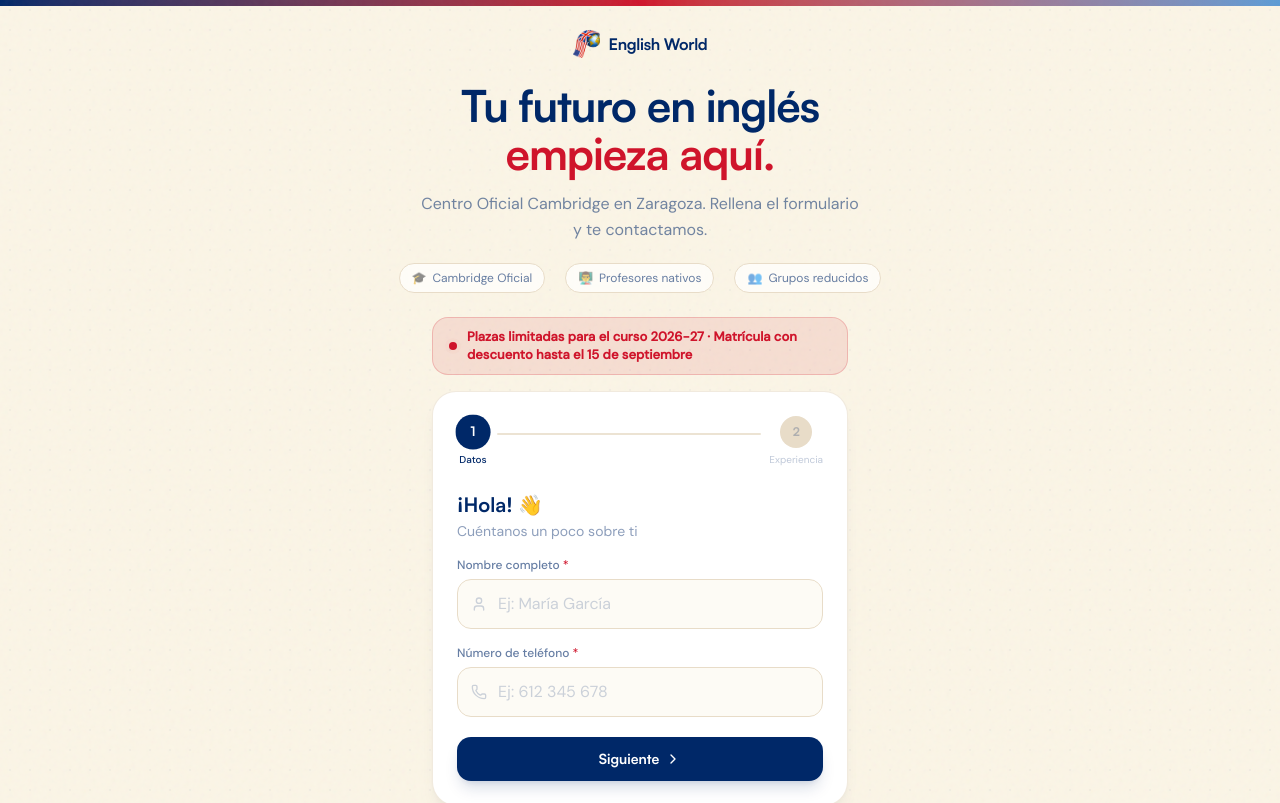
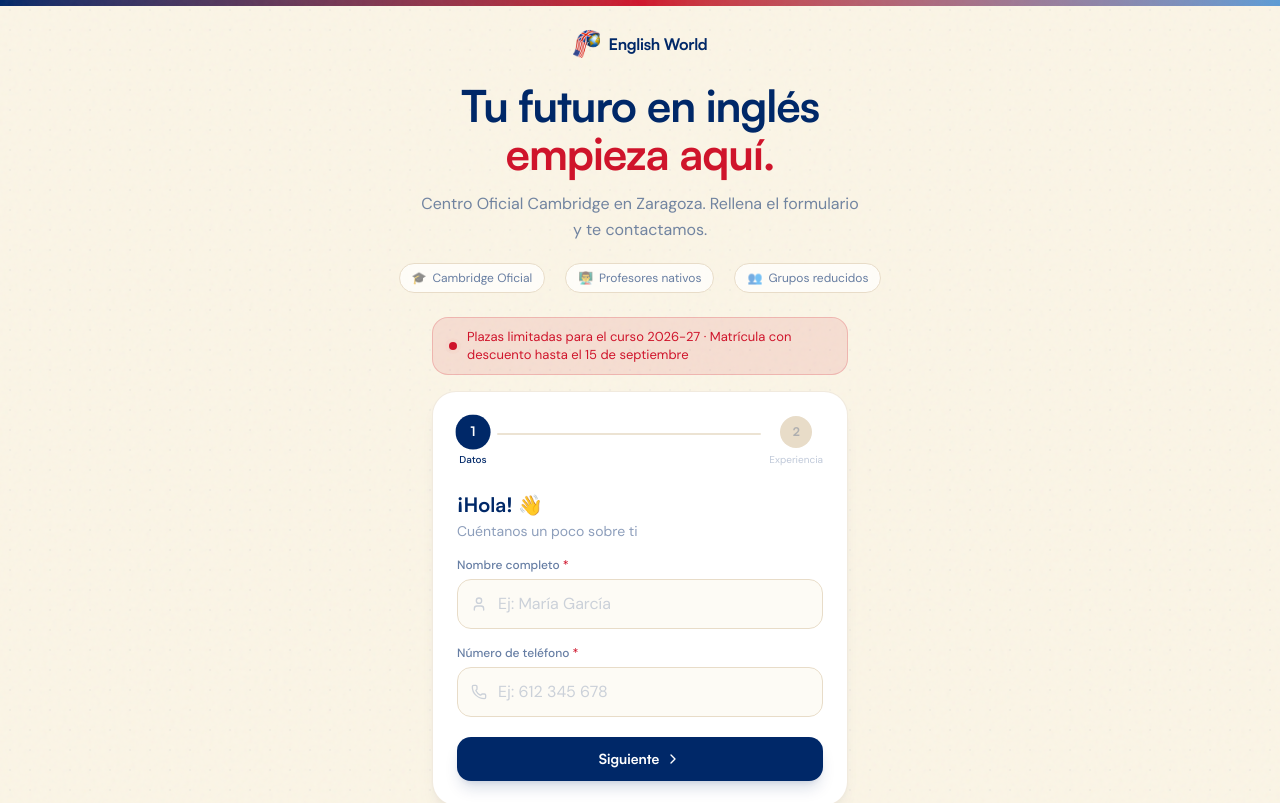
Before and after one commit to Londraa23/englishworld, a Next.js app: page /inscripcion in a window 1280 px wide. Shown: the top 803 px of the page. Built offline with nearby package versions, Linux system fonts and the light colour scheme.

Commit message:
Reduce urgency banner text weight to regular
Co-Authored-By: Claude Sonnet 5 <noreply@anthropic.com>

```diff
--- a/components/LeadForm.tsx
+++ b/components/LeadForm.tsx
@@ -166,7 +166,7 @@ export function LeadForm() {
           <span className="animate-ping absolute inline-flex h-full w-full rounded-full bg-red opacity-75" />
           <span className="relative inline-flex rounded-full h-2 w-2 bg-red" />
         </span>
-        <p className="font-dm-sans text-xs sm:text-[13px] text-red font-semibold leading-snug">
+        <p className="font-dm-sans text-xs sm:text-[13px] text-red leading-snug">
           Plazas limitadas para el curso 2026-27 · Matrícula con descuento hasta el 15 de septiembre
         </p>
       </div>
```
